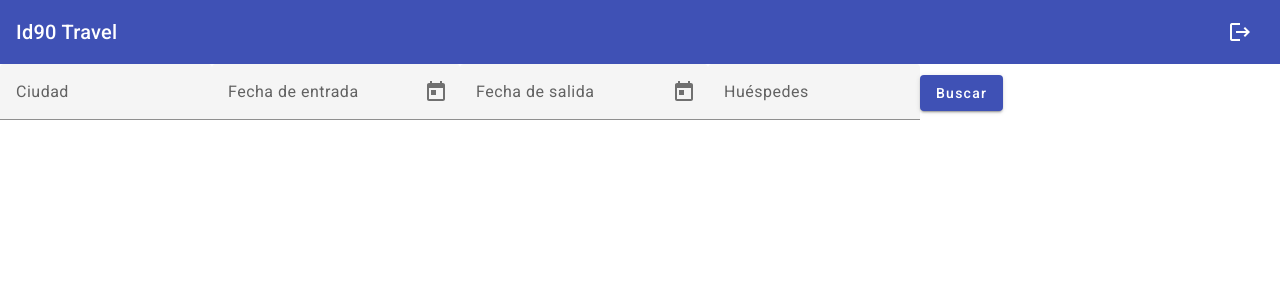
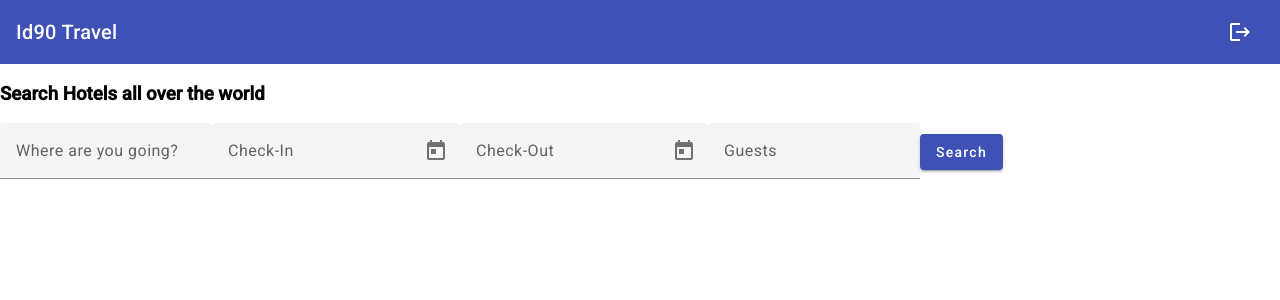
Before and after one commit to Tanos9/id90Travel_Challenge, an Angular app in the folder frontend/: page /dashboard in a window 1280 px wide. Shown: the top 300 px of the page. Built offline with nearby package versions, Linux system fonts and the light colour scheme.

Commit message:
Dashboard and login updates

```diff
--- a/frontend/src/app/dashboard/dashboard.component.html
+++ b/frontend/src/app/dashboard/dashboard.component.html
@@ -1,34 +1,35 @@
 <form [formGroup]="searchForm" (ngSubmit)="searchHotels()">
+    <h3>Search Hotels all over the world</h3>
     <mat-form-field>
-      <input matInput formControlName="city" placeholder="Ciudad">
+      <input matInput formControlName="city" placeholder="Where are you going?">
     </mat-form-field>
 
     <mat-form-field>
-      <input matInput [matDatepicker]="picker1" formControlName="checkInDate" placeholder="Fecha de entrada">
+      <input matInput [matDatepicker]="picker1" formControlName="checkInDate" placeholder="Check-In">
       <mat-datepicker-toggle matSuffix [for]="picker1"></mat-datepicker-toggle>
       <mat-datepicker #picker1></mat-datepicker>
     </mat-form-field>
 
     <mat-form-field>
-      <input matInput [matDatepicker]="picker2" formControlName="checkOutDate" placeholder="Fecha de salida">
+      <input matInput [matDatepicker]="picker2" formControlName="checkOutDate" placeholder="Check-Out">
       <mat-datepicker-toggle matSuffix [for]="picker2"></mat-datepicker-toggle>
       <mat-datepicker #picker2></mat-datepicker>
     </mat-form-field>
 
     <mat-form-field>
-      <input type="number" matInput formControlName="guests" placeholder="Huéspedes">
+      <input type="number" matInput formControlName="guests" placeholder="Guests">
     </mat-form-field>
 
-    <button mat-raised-button color="primary" type="submit">Buscar</button>
+    <button mat-raised-button color="primary" type="submit">Search</button>
 </form>
 
 <mat-card *ngFor="let hotel of hotels">
     <mat-card-title>{{ hotel.name }}</mat-card-title>
     <mat-card-content>
-      {{ hotel.description }}
-      {{ hotel.checkin }}
-      {{ hotel.checkout }}
-      {{ hotel.type }}
-      {{ hotel.total | currency }}
+      <p>{{ hotel.description }}</p>
+      <p>{{ hotel.checkin }}</p>
+      <p>{{ hotel.checkout }}</p>
+      <p>{{ hotel.type }}</p>
+      <p>{{ hotel.total | currency }}</p>
     </mat-card-content>
 </mat-card>
--- a/frontend/src/app/dashboard/dashboard.component.ts
+++ b/frontend/src/app/dashboard/dashboard.component.ts
@@ -51,11 +51,8 @@ export class DashboardComponent
     const checkInDateFormatted = this.datePipe.transform(formData.checkInDate, 'yyyy-MM-dd');
     const checkOutDateFormatted = this.datePipe.transform(formData.checkOutDate, 'yyyy-MM-dd');
     const city = formData.city?.trim().replaceAll(' ', '');
-    const guests = formData.guests?.trim().replaceAll(' ', '');
-    return this.API_URL +=
-      `destination=${city}
-      &guests=${guests}
-      &checkin=${checkInDateFormatted}
-      &checkout=${checkOutDateFormatted}`;
+    const guests = formData.guests?.toString().trim().replaceAll(' ', '');
+
+    return this.API_URL += `destination=${city}&guests=${guests}&checkin=${checkInDateFormatted}&checkout=${checkOutDateFormatted}`;
   }
 }
--- a/frontend/src/app/login/login.component.html
+++ b/frontend/src/app/login/login.component.html
@@ -1,21 +1,21 @@
 <mat-card>
   <mat-card-header>
-    <mat-card-title>Login Usuario</mat-card-title>
+    <mat-card-title>User Login</mat-card-title>
   </mat-card-header>
   <mat-card-content>
 
     <mat-form-field>
-      <input matInput placeholder="Nombre de usuario">
+      <input matInput placeholder="Username">
     </mat-form-field>
 
     <mat-form-field>
-      <input matInput type="password" placeholder="Contraseña">
+      <input matInput type="password" placeholder="Password">
     </mat-form-field>
 
     <mat-form-field>
       <input
         matInput
-        placeholder="Tipea y busca aerolinea"
+        placeholder="Search Airline"
         [formControl]="airlineControl"
         [matAutocomplete]="auto"
       />
```
